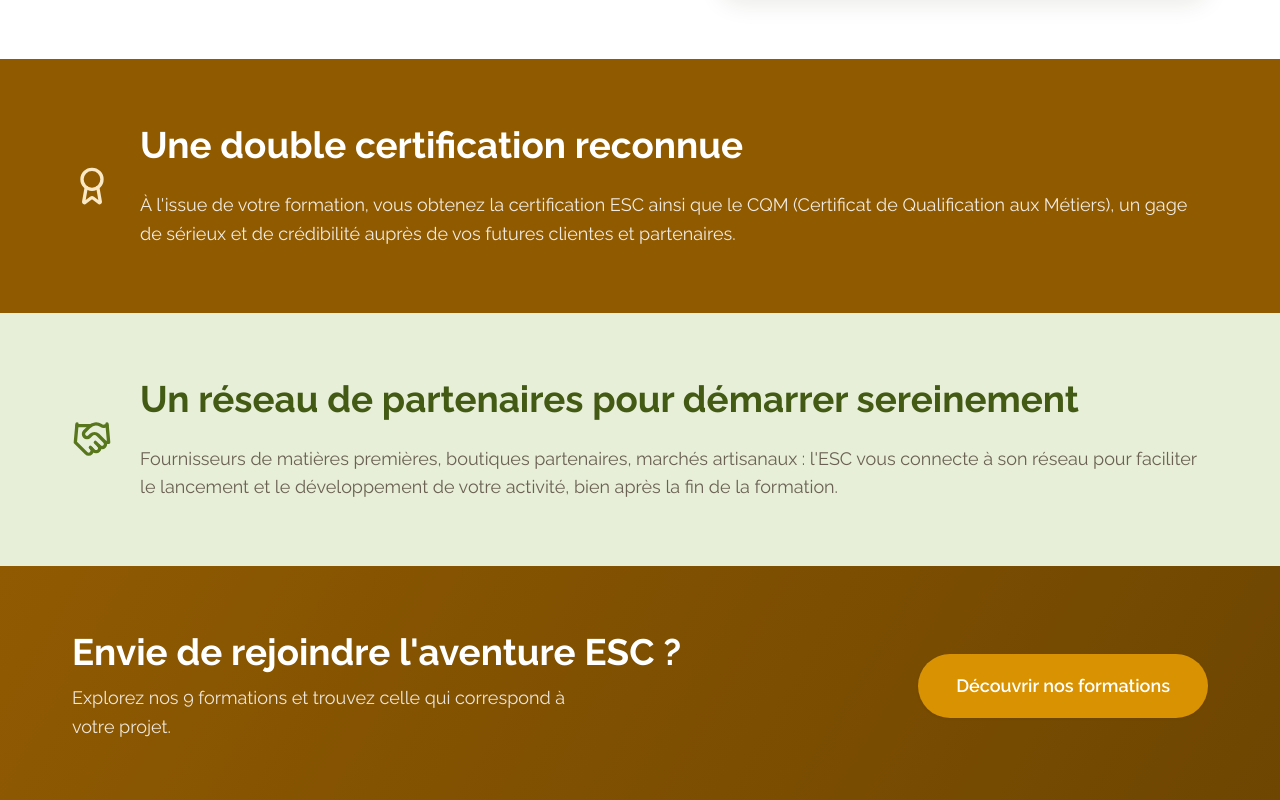
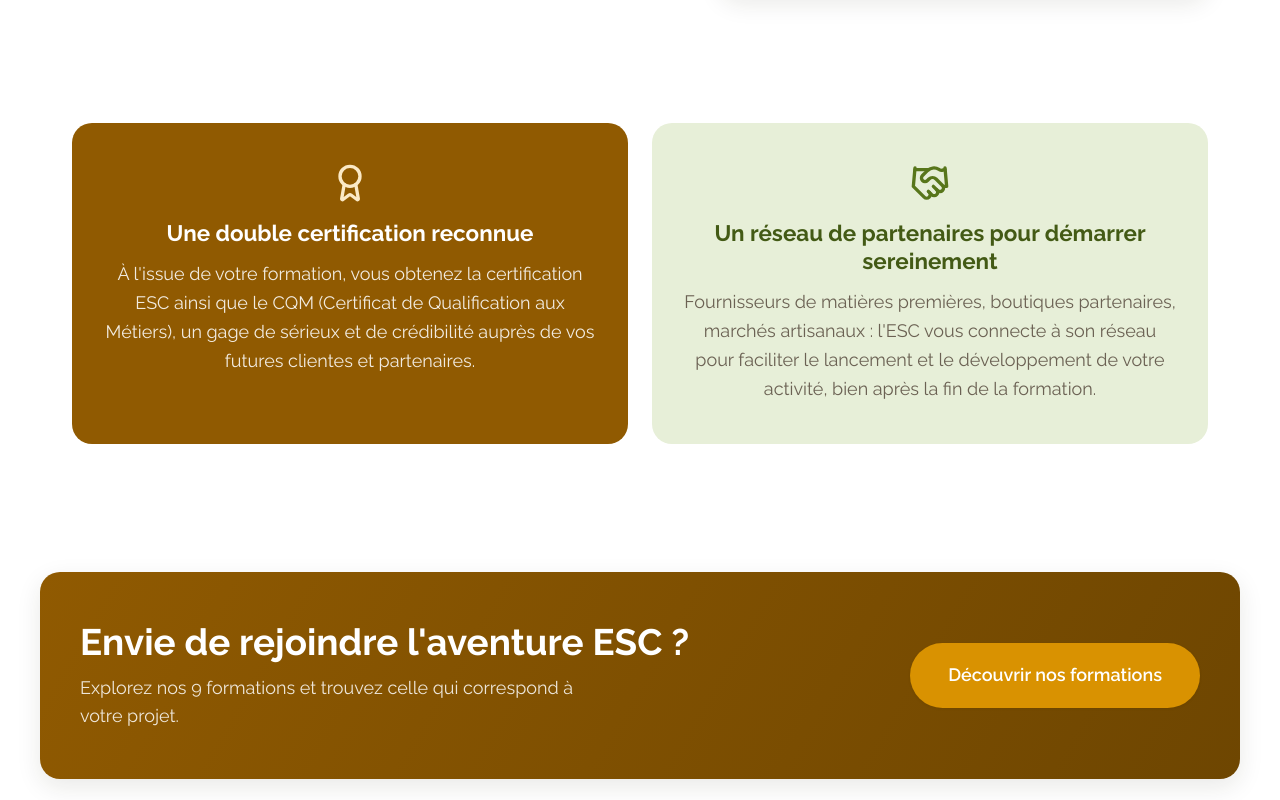
Before and after one commit to Gaspard-05/ecole-de-savonnerie-et-de-cosmetique-front-react, a React (Vite) app: page /ecole in a window 1280 px wide. Shown: the part 2140-2940 px from the top of the page. Built offline with nearby package versions, Linux system fonts and the light colour scheme; no server answers.

Commit message:
style: transforme les blocs CTA en cartes détachées et aligne les cartes École sur une même ligne

```diff
--- a/src/components/SectionCTA.css
+++ b/src/components/SectionCTA.css
@@ -1,4 +1,8 @@
-.section-cta--brand {
+.section-cta {
+  padding-bottom: 64px;
+}
+
+.section-cta--brand .section-cta__inner {
   background: linear-gradient(120deg, var(--color-primary), var(--color-primary-dark));
   color: var(--color-white);
 }
@@ -12,8 +16,15 @@
   opacity: 0.85;
 }
 
-.section-cta--light {
+.section-cta--light .section-cta__inner {
   background: var(--color-bg-alt);
+  border: 1px solid var(--color-border);
+}
+
+.section-cta__inner.container {
+  border-radius: var(--radius-lg);
+  box-shadow: var(--shadow-md);
+  padding: 48px 40px;
 }
 
 .section-cta__inner {
@@ -40,6 +51,10 @@
     text-align: left;
   }
 
+  .section-cta__inner.container {
+    padding: 32px 24px;
+  }
+
   .section-cta__inner .btn {
     width: 100%;
   }
--- a/src/pages/Accueil.jsx
+++ b/src/pages/Accueil.jsx
@@ -153,7 +153,7 @@
             ))}
           </div>
           <div className="formations-preview__more">
-            <Link to="/temoignages" className="btn btn--ghost">
+            <Link to="/temoignages" className="btn btn--outline btn--lg">
               Voir tous les témoignages →
             </Link>
           </div>
--- a/src/pages/Ecole.css
+++ b/src/pages/Ecole.css
@@ -80,6 +80,19 @@
   box-shadow: var(--shadow-md);
 }
 
+.ecole-highlights__grid {
+  display: grid;
+  grid-template-columns: 1fr 1fr;
+  gap: 24px;
+  align-items: stretch;
+}
+
+.ecole-certification,
+.ecole-reseau {
+  border-radius: var(--radius-lg);
+  padding: 40px 32px;
+}
+
 .ecole-certification {
   background: var(--color-primary);
 }
@@ -87,8 +100,15 @@
 .ecole-certification__inner,
 .ecole-reseau__inner {
   display: flex;
+  flex-direction: column;
   align-items: center;
-  gap: 28px;
+  text-align: center;
+  gap: 16px;
+}
+
+.ecole-certification__inner h2,
+.ecole-reseau__inner h2 {
+  font-size: 1.4rem;
 }
 
 .ecole-certification__inner h2,
@@ -139,6 +159,10 @@
     grid-template-columns: 1fr;
   }
 
+  .ecole-highlights__grid {
+    grid-template-columns: 1fr;
+  }
+
   .ecole-certification__inner,
   .ecole-reseau__inner {
     flex-direction: column;
--- a/src/pages/Ecole.jsx
+++ b/src/pages/Ecole.jsx
@@ -111,30 +111,34 @@
         </div>
       </section>
 
-      <section className="ecole-certification">
-        <div className="container ecole-certification__inner">
+      <section className="ecole-highlights">
+        <div className="container ecole-highlights__grid">
+          <div className="ecole-certification">
+            <div className="ecole-certification__inner">
               <Award size={40} className="ecole-certification__icon" aria-hidden="true" />
               <div>
                 <h2>Une double certification reconnue</h2>
                 <p>
                   À l'issue de votre formation, vous obtenez la certification ESC ainsi que le CQM
-              (Certificat de Qualification aux Métiers), un gage de sérieux et de crédibilité auprès de
-              vos futures clientes et partenaires.
+                  (Certificat de Qualification aux Métiers), un gage de sérieux et de crédibilité auprès
+                  de vos futures clientes et partenaires.
                 </p>
               </div>
             </div>
-      </section>
+          </div>
 
-      <section className="ecole-reseau">
-        <div className="container ecole-reseau__inner">
+          <div className="ecole-reseau">
+            <div className="ecole-reseau__inner">
               <Handshake size={40} className="ecole-reseau__icon" aria-hidden="true" />
               <div>
                 <h2>Un réseau de partenaires pour démarrer sereinement</h2>
                 <p>
-              Fournisseurs de matières premières, boutiques partenaires, marchés artisanaux : l'ESC vous
-              connecte à son réseau pour faciliter le lancement et le développement de votre activité,
-              bien après la fin de la formation.
+                  Fournisseurs de matières premières, boutiques partenaires, marchés artisanaux : l'ESC
+                  vous connecte à son réseau pour faciliter le lancement et le développement de votre
+                  activité, bien après la fin de la formation.
                 </p>
+              </div>
+            </div>
           </div>
         </div>
       </section>
--- a/src/pages/Formations.jsx
+++ b/src/pages/Formations.jsx
@@ -77,7 +77,6 @@
         description="Notre équipe vous conseille gratuitement sur la spécialité la plus adaptée à votre projet."
         buttonLabel="Nous contacter"
         buttonTo="/contact"
-        variant="light"
       />
     </>
   );
```
Lines whose indentation alone changed are shown as unchanged.
